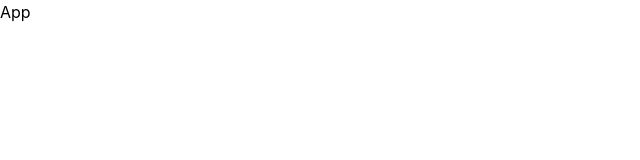
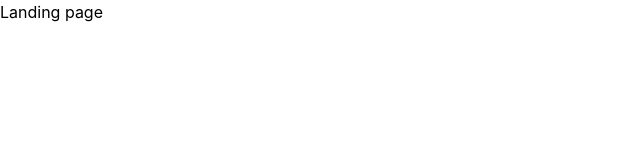
Before and after one commit to yashjangir04/HealthPulse, a React app in the folder frontend/: page / in a window 1280 px wide. Shown: the top 160 px of the page, without its empty margins (0-640 px from the left). Built offline with nearby package versions, Linux system fonts and the light colour scheme; the HTML template or start-up script is replaced by a standard one.

Commit message:
Created basic routing for landing page

```diff
--- a/frontend/src/App.jsx
+++ b/frontend/src/App.jsx
@@ -1,8 +1,21 @@
 import React from 'react'
-
+import { BrowserRouter, Routes, Route } from "react-router-dom";
+import Landing from "./pages/Landing";
 const App = () => {
   return (
-    <div>App</div>
+    <BrowserRouter>
+    <Routes>
+      <Route
+        path="/"
+        element={
+
+            <Landing />
+
+        }
+      />
+
+    </Routes>
+    </BrowserRouter>
   )
 }
 
--- /dev/null
+++ b/frontend/src/pages/Landing.jsx
@@ -0,0 +1,11 @@
+import React from 'react'
+
+const Landing = () => {
+  return (
+    <h1>
+        Landing page
+    </h1>
+  )
+}
+
+export default Landing
```
Also changed, not shown: 1 other file (tests, documents, lock files or other folders).
